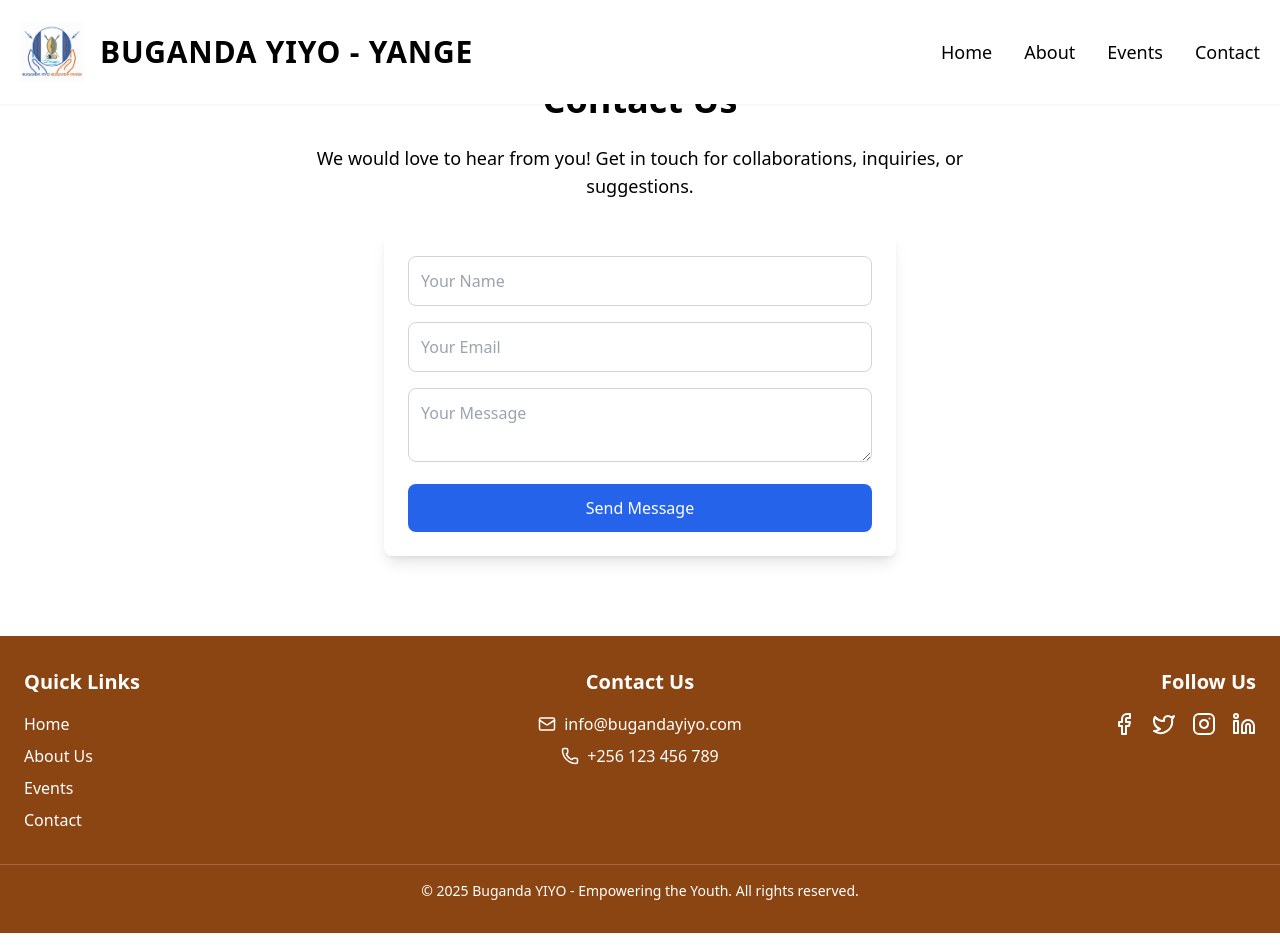
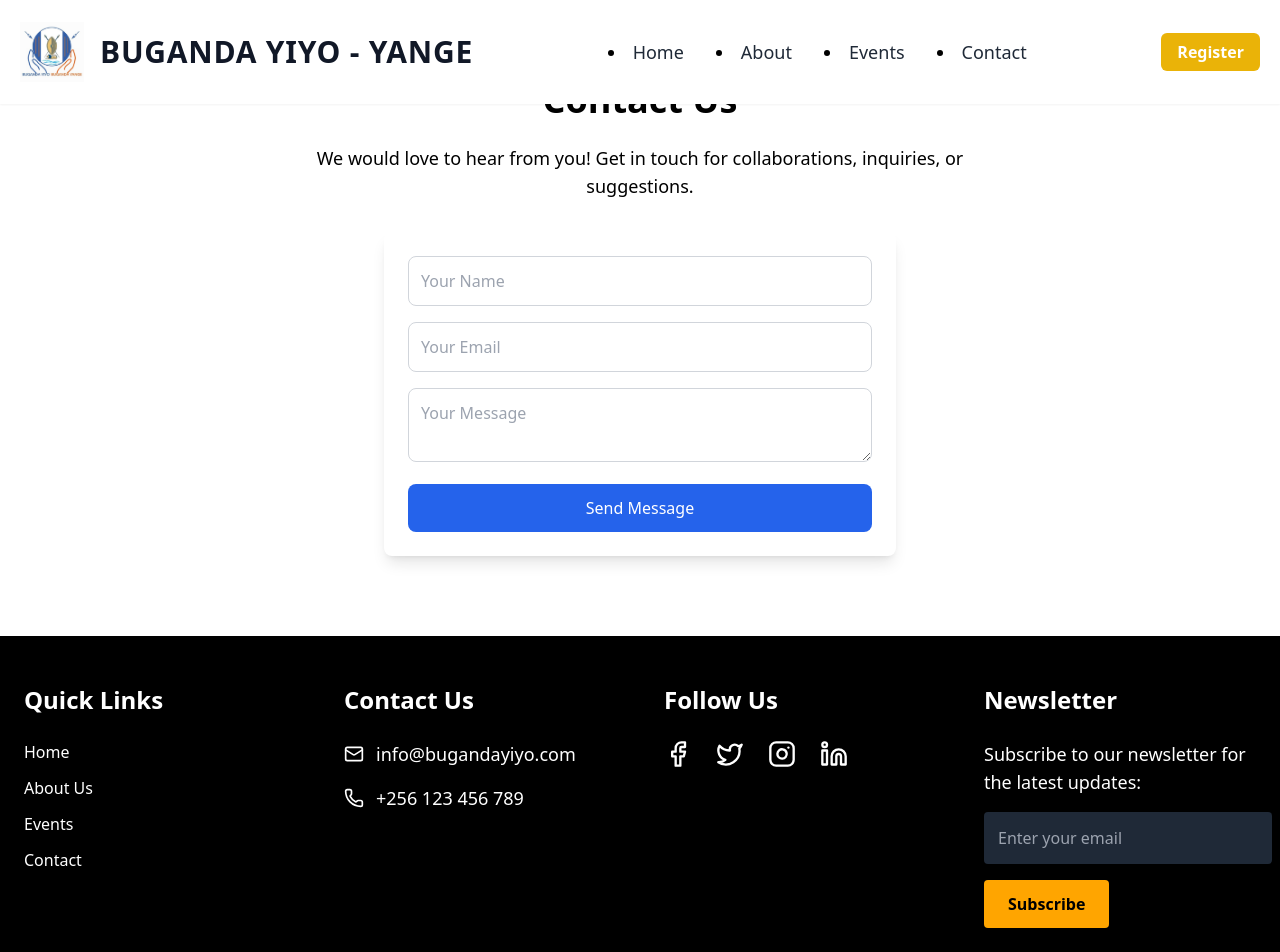
Before and after one commit to mperwe/buganda-yiyo, a React (Create React App) app: page /contact in a window 1280 px wide. Shown: the top 952 px of the page. Built offline with nearby package versions, Linux system fonts and the light colour scheme.

Commit message:
edit footer and responsiveness

```diff
--- a/src/components/Footer.js
+++ b/src/components/Footer.js
@@ -3,49 +3,68 @@ import { Facebook, Twitter, Instagram, Linkedin, Mail, Phone } from "lucide-reac
 
 const Footer = () => {
   return (
-    <footer className="bg-[#8B4513] text-white py-8">
-      <div className="container mx-auto px-6 grid grid-cols-1 md:grid-cols-3 gap-8">
+    <footer className="bg-black text-white py-12">
+      <div className="container mx-auto px-6 grid grid-cols-1 sm:grid-cols-2 md:grid-cols-4 gap-12">
+
         {/* Navigation Links */}
-        <div className="text-center md:text-left">
-          <h3 className="text-xl font-semibold mb-4">Quick Links</h3>
-          <ul className="space-y-2">
-            <li><Link to="/" className="hover:underline">Home</Link></li>
-            <li><Link to="/about" className="hover:underline">About Us</Link></li>
-            <li><Link to="/events" className="hover:underline">Events</Link></li>
-            <li><Link to="/contact" className="hover:underline">Contact</Link></li>
+        <div className="text-center sm:text-left">
+          <h3 className="text-2xl font-semibold mb-6">Quick Links</h3>
+          <ul className="space-y-3">
+            <li><Link to="/" className="hover:text-[#FFA500] transition-colors">Home</Link></li>
+            <li><Link to="/about" className="hover:text-[#FFA500] transition-colors">About Us</Link></li>
+            <li><Link to="/events" className="hover:text-[#FFA500] transition-colors">Events</Link></li>
+            <li><Link to="/contact" className="hover:text-[#FFA500] transition-colors">Contact</Link></li>
           </ul>
         </div>
 
         {/* Contact Information */}
-        <div className="text-center">
-          <h3 className="text-xl font-semibold mb-4">Contact Us</h3>
-          <p className="flex justify-center items-center gap-2"><Mail size={18} /> info@bugandayiyo.com</p>
-          <p className="flex justify-center items-center gap-2 mt-2"><Phone size={18} /> +256 123 456 789</p>
+        <div className="text-center sm:text-left">
+          <h3 className="text-2xl font-semibold mb-6">Contact Us</h3>
+          <p className="flex justify-center sm:justify-start items-center gap-3 text-lg">
+            <Mail size={20} /> info@bugandayiyo.com
+          </p>
+          <p className="flex justify-center sm:justify-start items-center gap-3 mt-4 text-lg">
+            <Phone size={20} /> +256 123 456 789
+          </p>
         </div>
 
         {/* Social Media Links */}
-        <div className="text-center md:text-right">
-          <h3 className="text-xl font-semibold mb-4">Follow Us</h3>
-          <div className="flex justify-center md:justify-end space-x-4">
-            <a href="https://facebook.com" target="_blank" rel="noopener noreferrer" className="hover:text-gray-300">
-              <Facebook size={24} />
+        <div className="text-center sm:text-left">
+          <h3 className="text-2xl font-semibold mb-6">Follow Us</h3>
+          <div className="flex justify-center sm:justify-start space-x-6">
+            <a href="https://facebook.com" target="_blank" rel="noopener noreferrer" className="hover:text-[#FFA500] transition-colors">
+              <Facebook size={28} />
             </a>
-            <a href="https://twitter.com" target="_blank" rel="noopener noreferrer" className="hover:text-gray-300">
-              <Twitter size={24} />
+            <a href="https://twitter.com" target="_blank" rel="noopener noreferrer" className="hover:text-[#FFA500] transition-colors">
+              <Twitter size={28} />
             </a>
-            <a href="https://instagram.com" target="_blank" rel="noopener noreferrer" className="hover:text-gray-300">
-              <Instagram size={24} />
+            <a href="https://instagram.com" target="_blank" rel="noopener noreferrer" className="hover:text-[#FFA500] transition-colors">
+              <Instagram size={28} />
             </a>
-            <a href="https://linkedin.com" target="_blank" rel="noopener noreferrer" className="hover:text-gray-300">
-              <Linkedin size={24} />
+            <a href="https://linkedin.com" target="_blank" rel="noopener noreferrer" className="hover:text-[#FFA500] transition-colors">
+              <Linkedin size={28} />
             </a>
           </div>
         </div>
+
+        {/* Newsletter or Subscription Section */}
+        <div className="text-center sm:text-left">
+          <h3 className="text-2xl font-semibold mb-6">Newsletter</h3>
+          <p className="text-lg mb-4">Subscribe to our newsletter for the latest updates:</p>
+          <input
+            type="email"
+            placeholder="Enter your email"
+            className="p-3 w-full sm:w-72 rounded bg-gray-800 border-2 border-transparent focus:ring-2 focus:ring-[#FFA500] focus:outline-none"
+          />
+          <button className="mt-4 px-6 py-3 bg-[#FFA500] text-black font-semibold rounded hover:bg-[#cc8400] transition-colors">
+            Subscribe
+          </button>
+        </div>
       </div>
 
-      {/* Copyright */}
-      <div className="text-center text-sm border-t border-white/20 mt-8 pt-4">
-        © 2025 Buganda YIYO - Empowering the Youth. All rights reserved.
+      {/* Copyright Section */}
+      <div className="text-center text-sm mt-12 pt-6 border-t border-white/20">
+        <p>© 2025 Buganda YIYO - Empowering the Youth. All rights reserved.</p>
       </div>
     </footer>
   );
--- a/src/components/Navbar.js
+++ b/src/components/Navbar.js
@@ -27,7 +27,7 @@ export default function Navbar() {
           <Link to="/#hero" onClick={() => setMenuOpen(false)}>
             <img src={logo} alt="Logo" className="h-16 w-16 object-contain" />
           </Link>
-          <h1 className="text-2xl lg:text-3xl font-semibold tracking-wide">
+          <h1 className="text-2xl lg:text-3xl font-semibold tracking-wide text-gray-900">
             <Link to="/#hero" className="hover:text-yellow-500 transition-all duration-200">
               BUGANDA YIYO - YANGE
             </Link>
@@ -35,18 +35,28 @@ export default function Navbar() {
         </div>
 
         {/* Desktop Navigation */}
-        <ul className="hidden md:flex space-x-8 text-lg font-medium">
+        <div className="hidden md:flex space-x-8 text-lg font-medium">
           {["Home", "About", "Events", "Contact"].map((item, index) => (
             <li key={index}>
               <Link
                 to={`/${item.toLowerCase()}`}
-                className="hover:text-yellow-500 transition-all duration-200"
+                className="text-gray-800 hover:text-yellow-500 transition-all duration-200"
               >
                 {item}
               </Link>
             </li>
           ))}
-        </ul>
+        </div>
+
+        {/* Register Button */}
+        <div className="hidden md:block">
+          <Link
+            to="/register"
+            className="text-white bg-yellow-500 hover:bg-yellow-600 px-4 py-2 rounded-md font-semibold transition duration-300"
+          >
+            Register
+          </Link>
+        </div>
 
         {/* Mobile Menu Icon */}
         <button className="md:hidden" onClick={() => setMenuOpen(!menuOpen)}>
@@ -56,12 +66,13 @@ export default function Navbar() {
 
       {/* Mobile Menu */}
       {menuOpen && (
-        <ul className="md:hidden bg-white shadow-lg rounded-md absolute left-0 w-full mt-3 text-lg font-medium">
+        <div className="md:hidden bg-white shadow-lg rounded-md absolute left-0 w-full mt-3 overflow-x-auto">
+          <ul className="flex space-x-6 p-4">
             {["Home", "About", "Events", "Contact"].map((item, index) => (
-            <li key={index} className="border-b last:border-none">
+              <li key={index} className="flex-shrink-0">
                 <Link
                   to={`/${item.toLowerCase()}`}
-                className="block p-4 text-center hover:bg-yellow-500 hover:text-white transition-all"
+                  className="block px-4 py-2 text-lg text-gray-800 hover:bg-yellow-500 hover:text-white transition-all duration-200"
                   onClick={() => setMenuOpen(false)}
                 >
                   {item}
@@ -69,6 +80,7 @@ export default function Navbar() {
               </li>
             ))}
           </ul>
+        </div>
       )}
     </nav>
   );
--- a/src/pages/Home.js
+++ b/src/pages/Home.js
@@ -78,22 +78,22 @@ const Home = () => {
   return (
     <div className="bg-blue-50 min-h-screen">
       {/* Hero Section */}
-      <section className="relative w-full h-[75vh] pt-16">
+      <section className="relative w-11/12 mx-auto h-[80vh] pt-16">
         <Slider {...sliderSettings} className="absolute top-0 left-0 w-full h-full">
           {[Kabaka4, Kabaka3, bug10, bug1, bug4, bug5, bug9, bug7, bug8]
             .filter(Boolean) // Ensures no undefined values
             .map((image, index) => (
-              <div key={index} className="w-full h-[75vh] flex justify-center items-center relative">
+              <div key={index} className="w-full h-[80vh] flex justify-center items-center relative">
                 <img
                   src={image}
                   alt={`Slide ${index + 1}`}
-                  className="w-full h-full object-cover border-8 border-blue-900"  // Dark blue border
+                  className="w-full h-full object-cover border-1 border-blue-800"
                 />
-                <div className="absolute inset-0 bg-black/30 flex flex-col items-center justify-center text-white text-center">
-                  <h1 className="text-5xl md:text-6xl font-bold tracking-tight">
+                <div className="absolute inset-0 flex flex-col items-center justify-center text-white text-center">
+                  <h1 className="text-4xl md:text-5xl font-bold tracking-tight">
                     Tukwanirizza ku Buganda Yiyo Buganda Yange
                   </h1>
-                  <p className="mt-6 text-lg md:text-xl">
+                  <p className="mt-4 text-lg md:text-xl">
                     Empowering the youth of Buganda, celebrating our culture and heritage.
                   </p>
                   <Link
@@ -107,10 +107,18 @@ const Home = () => {
             ))}
         </Slider>
       </section>
+            {/* Button to link to Events page */}
+            <div className="text-center mt-20">
+          <Link
+          to="/events"
+          className="inline-block px-12 py-5 text-2xl font-semibold bg-blue-950 text-white rounded-lg hover:bg-yellow-900 transition-all duration-300"
+          >
+           Upcoming Events
+          </Link>
+        </div>
 
       {/* Upcoming Events Section */}
       <section className="py-16 text-center">
-        <h2 className="text-5xl md:text-6xl font-bold mb-10 text-gray-800">Upcoming Events</h2>
         <div className="grid grid-cols-1 sm:grid-cols-2 lg:grid-cols-3 gap-8 px-6">
           {events.map((event, index) => (
             <div
@@ -145,7 +153,7 @@ const Home = () => {
           <img
             src={chairmanImage}
             alt="Chairman"
-            className="w-full md:w-[600px] h-[500px] object-contain rounded-xl shadow-2xl"
+            className="w-full md:w-[500px] h-[400px] object-contain rounded-xl shadow-2xl"
           />
           <div className="text-left">
             <p className="text-3xl font-light leading-snug">
```
Lines whose indentation alone changed are shown as unchanged.
